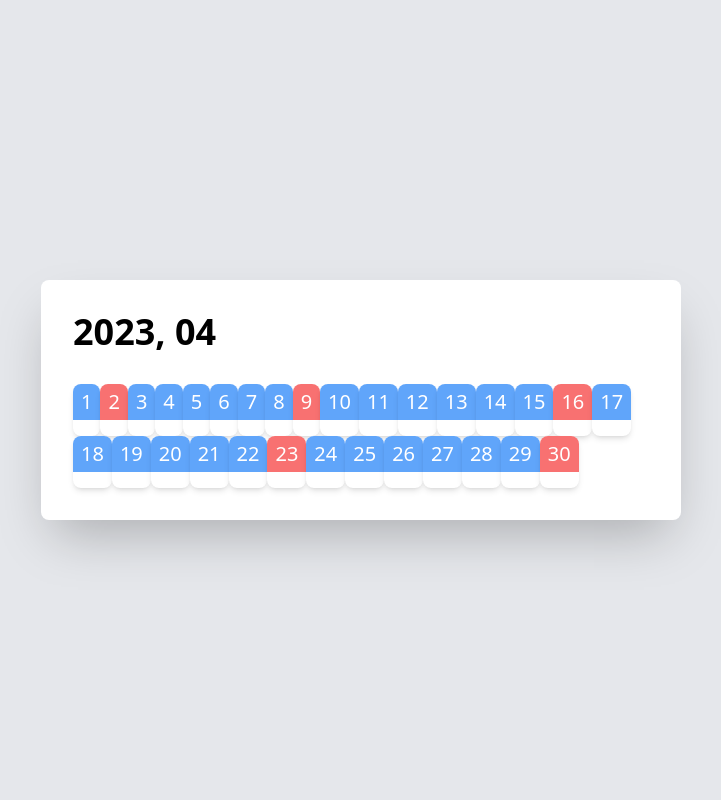
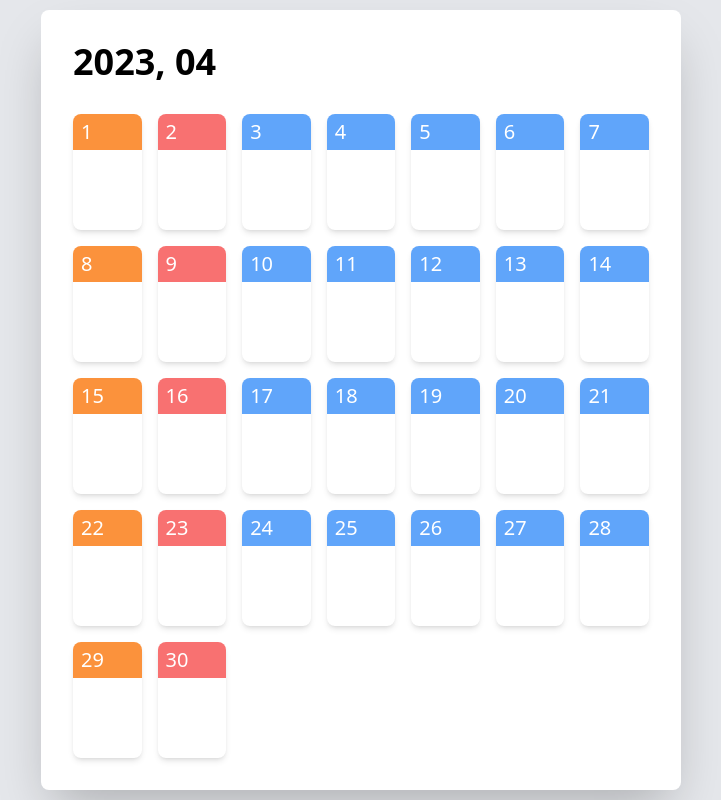
Before and after one commit to choikyunho/2023-04-03-project, a React (Create React App) app: page / in a window 1280 px wide. Shown: the whole page, without its empty margins (279-1000 px from the left). Built offline with nearby package versions, Linux system fonts and the light colour scheme.

Commit message:
ternary operator use

```diff
--- a/src/components/Calendar.jsx
+++ b/src/components/Calendar.jsx
@@ -5,11 +5,11 @@
   return (
     <div className="bg-white w-1/2 rounded-lg shadow-2xl p-8">
       <div className="pb-8 text-4xl font-bold">2023, 04</div>
-      {calendarData.map((v, i) => {
-        console.log(`${i+1} ${v}`);
-        // return <Date />;
-        return <Date key={i} date={v.date} day={v.day} todos={v.todos}/>;
-      })}
+      <ul className="grid grid-cols-7 gap-4">
+        {calendarData.map((v, i) => {
+          return <Date key={i} date={v.date} day={v.day} todos={v.todos} />;
+        })}
+      </ul>
     </div>
   );
 }
--- a/src/components/Date.jsx
+++ b/src/components/Date.jsx
@@ -1,10 +1,13 @@
 function Date(props) {
     return (
       <li className="inline-block bg-white rounded-lg shadow-md">
-        <div className={`${props.day ==="SUN"?"bg-red-400":"bg-blue-400"} rounded-t-lg px-2 py-1 text-xl text-white`}>
+        <div
+       className={`${
+        props.day === "SUN" ? "bg-red-400" : props.day === "SAT" ? "bg-orange-400" : "bg-blue-400"}
+        rounded-t-lg px-2 py-1 text-xl text-white`}>
           {props.date}
         </div>
-        <ul className="p-2 text-lg">
+        <ul className="p-2 text-lg h-20">
           {props.todos.map((v, i) => {
             return <li>{v}</li>;
           })}
```
